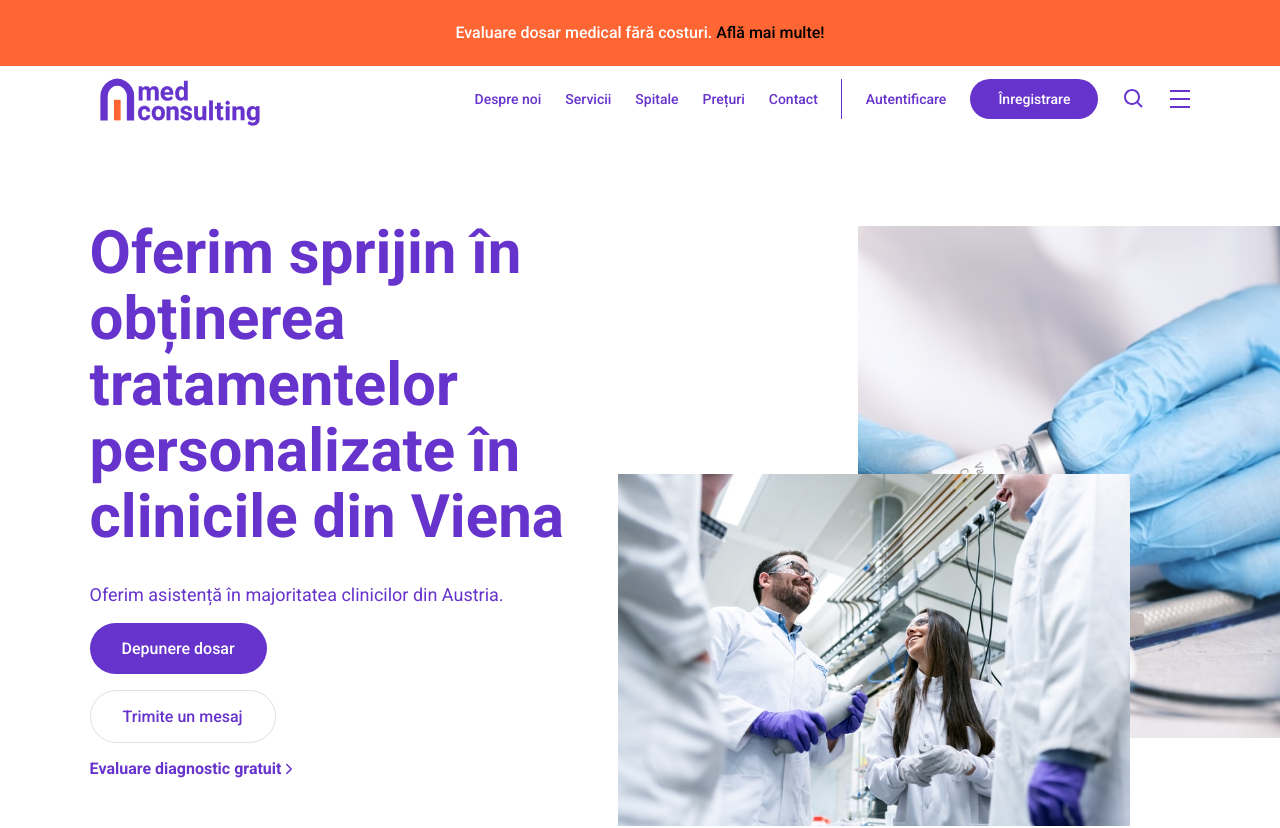
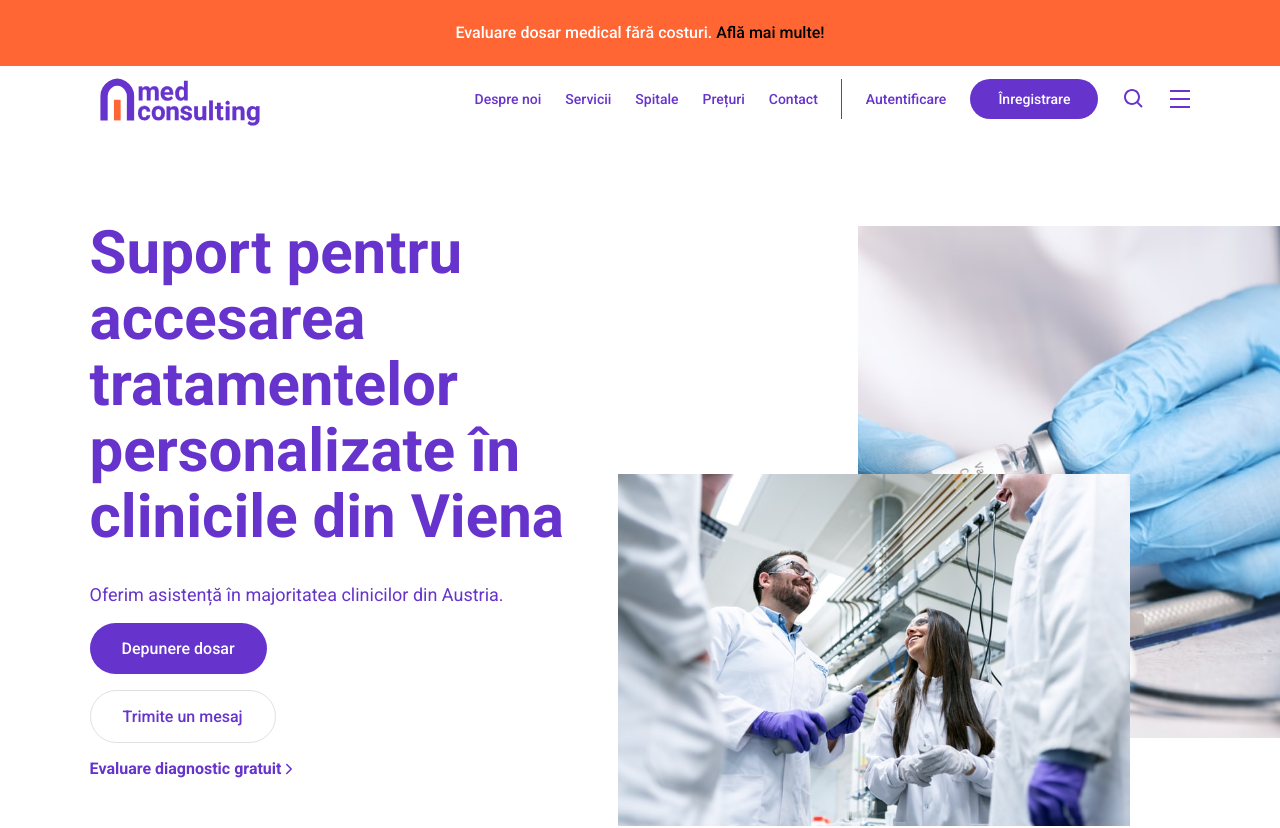
Before and after one commit to AndreiV03/med-consulting, a Next.js app: page / in a window 1280 px wide. Shown: the top 828 px of the page. Built offline with nearby package versions, Linux system fonts and the light colour scheme.

Commit message:
Update index.tsx

```diff
--- a/pages/index.tsx
+++ b/pages/index.tsx
@@ -30,7 +30,7 @@ const Home: NextPage = () => {
     <>
       <div className={styles.hero_section}>
         <div className={styles.column}>
-          <h1 className={styles.title}>Oferim sprijin în obținerea tratamentelor personalizate în clinicile din Viena</h1>
+          <h1 className={styles.title}>Suport pentru accesarea tratamentelor personalizate în clinicile din Viena</h1>
           <p>Oferim asistență în majoritatea clinicilor din Austria.</p>
           <div className={styles.buttons}>
             <div className={styles.button_fill}>Depunere dosar</div>
```
